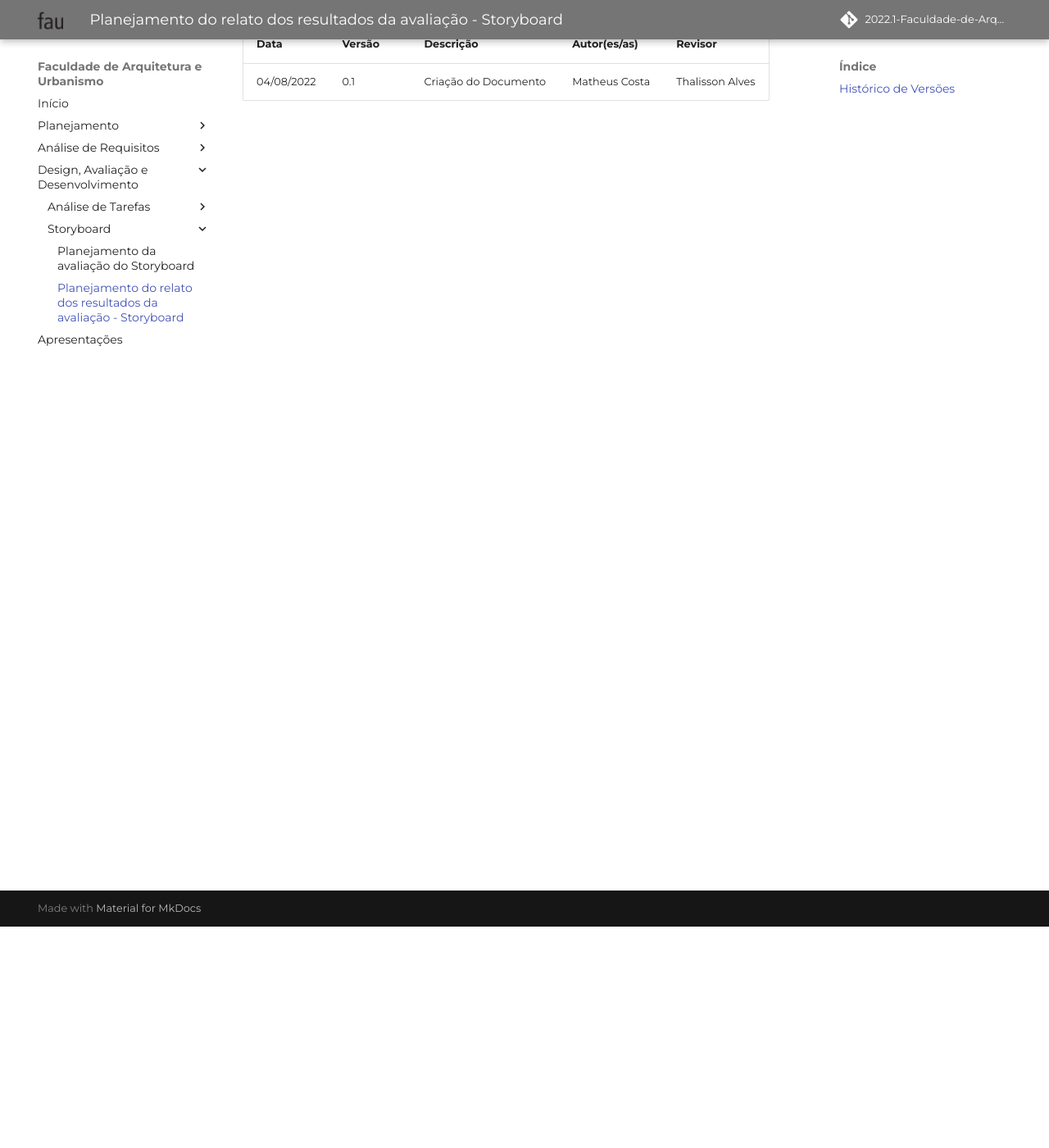
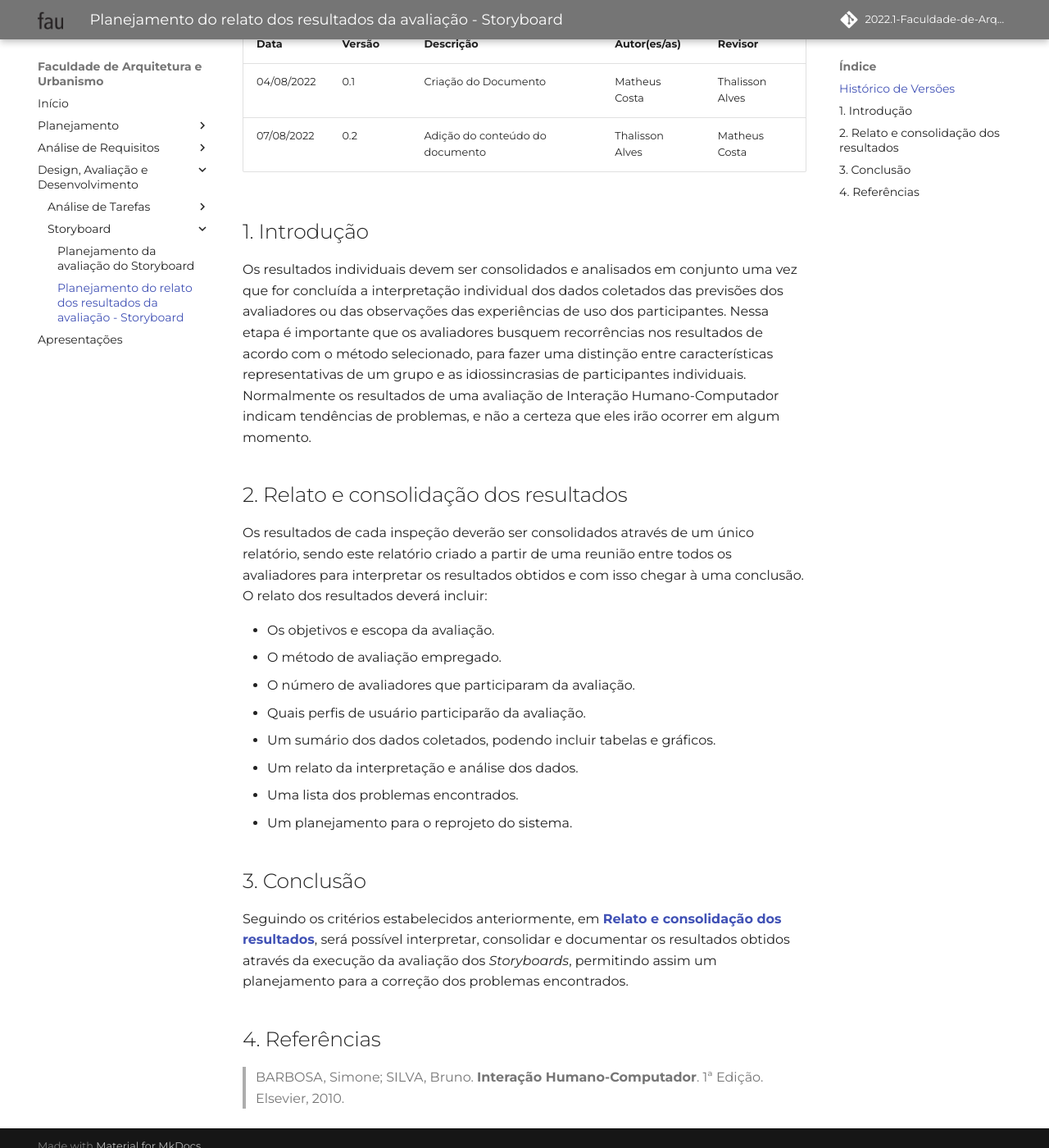
Before and after one commit to Mateusvff/2022.1-Faculdade-de-Arquitetura-e-Urbanismo, an MkDocs documentation site: the page built from docs/designAvalEDesenv/storyboard/planej-relato-result-storyboard.md, in a window 1280 px wide and 1400 px high, scrolled down 270 px. Shown: the whole window at 82% size. Built offline with MkDocs 1.6.1 and Material for MkDocs 9.7.7, drawn with Linux system fonts in a browser that asks for light colours; some web fonts are replaced; comment, search, counter and statistics services are not loaded.

Commit message:
:pencil: adição do Planejamento de relato dos resultados do Storyboard

```diff
--- a/docs/designAvalEDesenv/storyboard/planej-relato-result-storyboard.md
+++ b/docs/designAvalEDesenv/storyboard/planej-relato-result-storyboard.md
@@ -6,3 +6,29 @@
 **Data** | **Versão** | **Descrição** | **Autor(es/as)** | **Revisor** |
 --- | --- | --- | --- | --- |
 04/08/2022 | 0.1 | Criação do Documento | Matheus Costa | Thalisson Alves
+07/08/2022 | 0.2 | Adição do conteúdo do documento | Thalisson Alves | Matheus Costa
+
+## 1. Introdução
+
+Os resultados individuais devem ser consolidados e analisados em conjunto uma vez que for concluída a interpretação individual dos dados coletados das previsões dos avaliadores ou das observações das experiências de uso dos participantes. Nessa etapa é importante que os avaliadores busquem recorrências nos resultados de acordo com o método selecionado, para fazer uma distinção entre características representativas de um grupo e as idiossincrasias de participantes individuais. Normalmente os resultados de uma avaliação de Interação Humano-Computador indicam tendências de problemas, e não a certeza que eles irão ocorrer em algum momento.
+
+## 2. Relato e consolidação dos resultados
+
+Os resultados de cada inspeção deverão ser consolidados através de um único relatório, sendo este relatório criado a partir de uma reunião entre todos os avaliadores para interpretar os resultados obtidos e com isso chegar à uma conclusão. O relato dos resultados deverá incluir:
+
+- Os objetivos e escopa da avaliação.
+- O método de avaliação empregado.
+- O número de avaliadores que participaram da avaliação.
+- Quais perfis de usuário participarão da avaliação.
+- Um sumário dos dados coletados, podendo incluir tabelas e gráficos.
+- Um relato da interpretação e análise dos dados.
+- Uma lista dos problemas encontrados.
+- Um planejamento para o reprojeto do sistema.
+
+## 3. Conclusão
+
+Seguindo os critérios estabelecidos anteriormente, em [**Relato e consolidação dos resultados**](#2-relato-e-consolidacao-dos-resultados), será possível interpretar, consolidar e documentar os resultados obtidos através da execução da avaliação dos *Storyboards*, permitindo assim um planejamento para a correção dos problemas encontrados.
+
+## 4. Referências
+
+> BARBOSA, Simone; SILVA, Bruno. **Interação Humano-Computador**. 1ª Edição. Elsevier, 2010.
```
